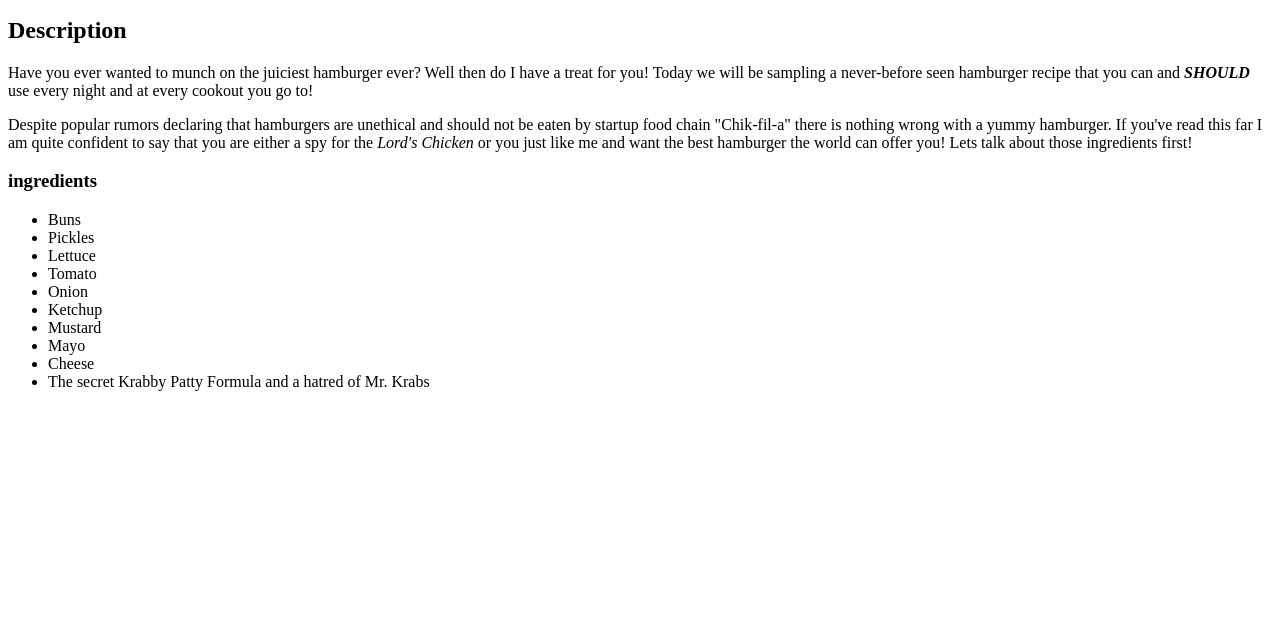
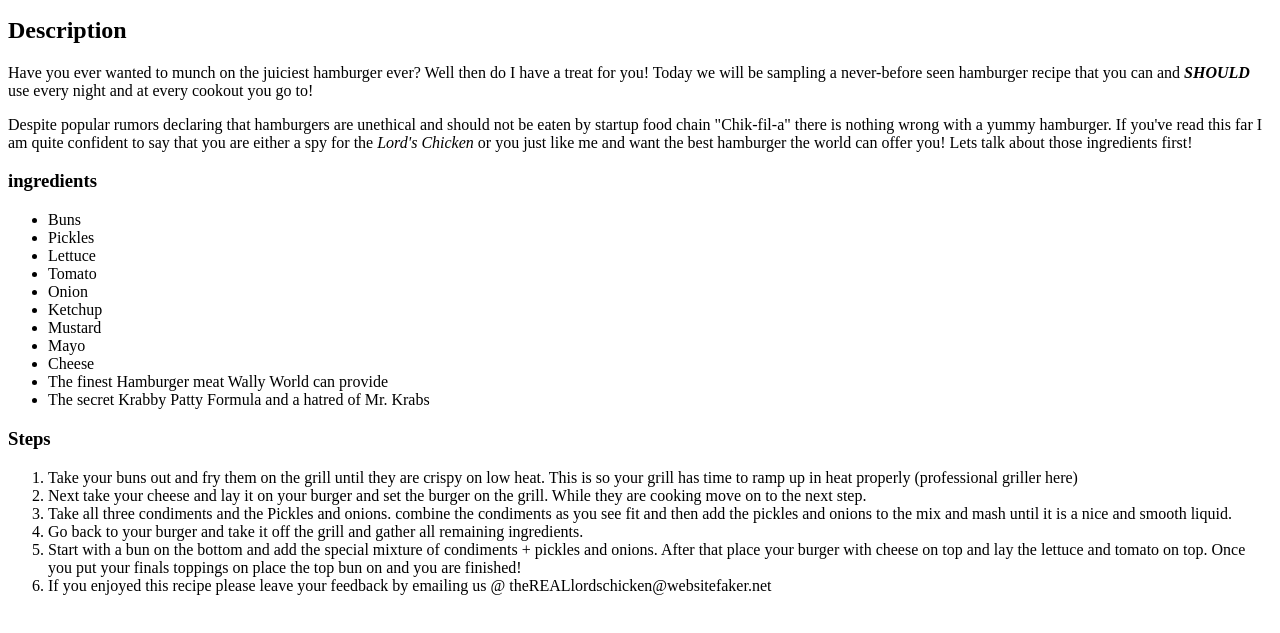
Before and after one commit to Invetics/odin-recipes, a plain HTML site: page recipes/traditional-hamburger.html in a window 1280 px wide. Shown: the part 101-734 px from the top of the page. Drawn offline with Linux system fonts and the light colour scheme.

Commit message:
Added ordered list of steps

```diff
--- a/recipes/traditional-hamburger.html
+++ b/recipes/traditional-hamburger.html
@@ -35,9 +35,41 @@
         <li>Mustard</li>
         <li>Mayo</li>
         <li>Cheese</li>
+        <li>The finest Hamburger meat Wally
+            World can provide</li>
         <li>The secret Krabby Patty Formula
              and a hatred of Mr. Krabs</li>
     </ul>
+    <h3>Steps</h3>
+    <ol>
+        <li>Take your buns out and fry them on the grill
+            until they are crispy on low heat. This is so your grill
+            has time to ramp up in heat properly (professional griller
+            here)
+        </li>
+        <li>Next take your cheese and lay it on your burger
+            and set the burger on the grill. While they are cooking
+            move on to the next step.
+        </li>
+        <li>Take all three condiments and the Pickles
+            and onions. combine the condiments as you see fit
+            and then add the pickles and onions to the mix and mash
+            until it is a nice and smooth liquid.
+        </li>
+        <li>Go back to your burger and take it off the grill
+            and gather all remaining ingredients.
+        </li>
+        <li>Start with a bun on the bottom and add the special
+            mixture of condiments + pickles and onions.
+            After that place your burger with cheese on top
+            and lay the lettuce and tomato on top. Once
+            you put your finals toppings on place the top bun on
+            and you are finished!
+        </li>
+        <li>If you enjoyed this recipe please leave your
+            feedback by emailing us @ theREALlordschicken@websitefaker.net
+        </li>
 
+    </ol>
 </body>
 </html>
```
